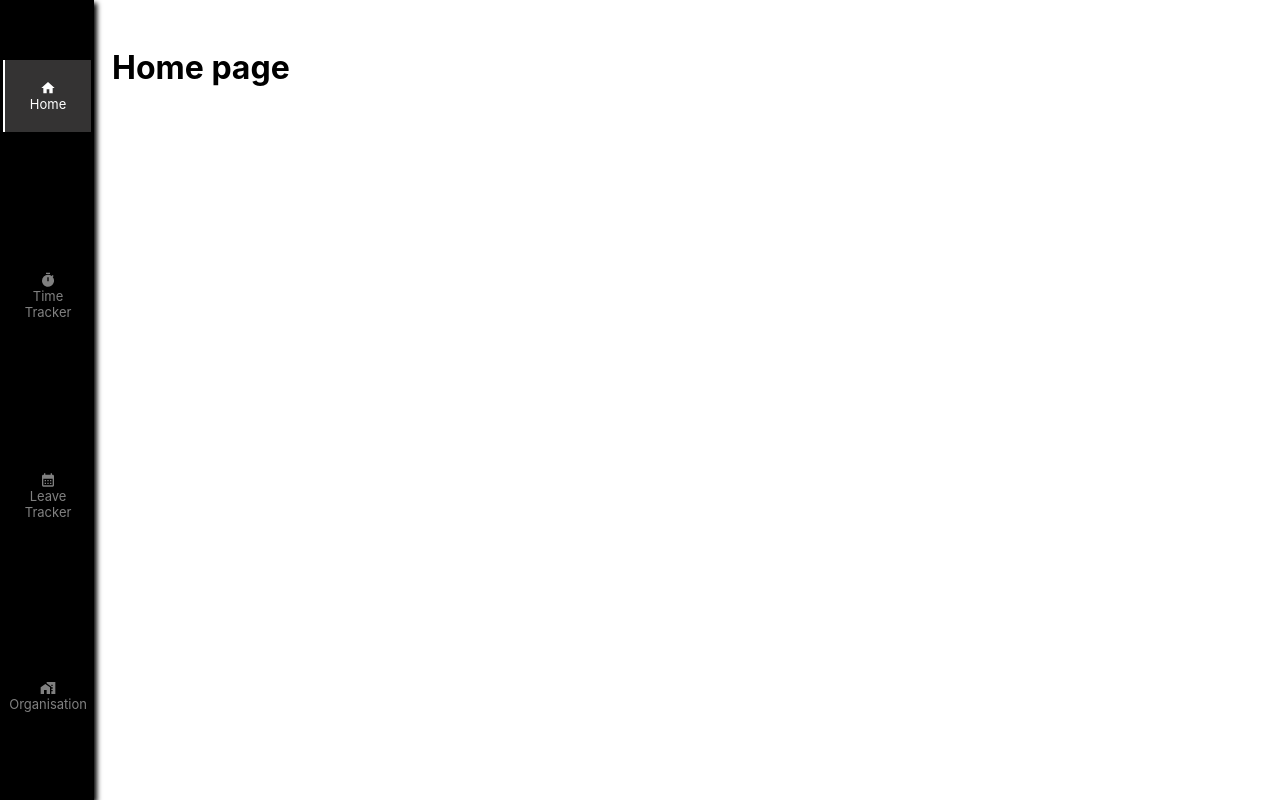
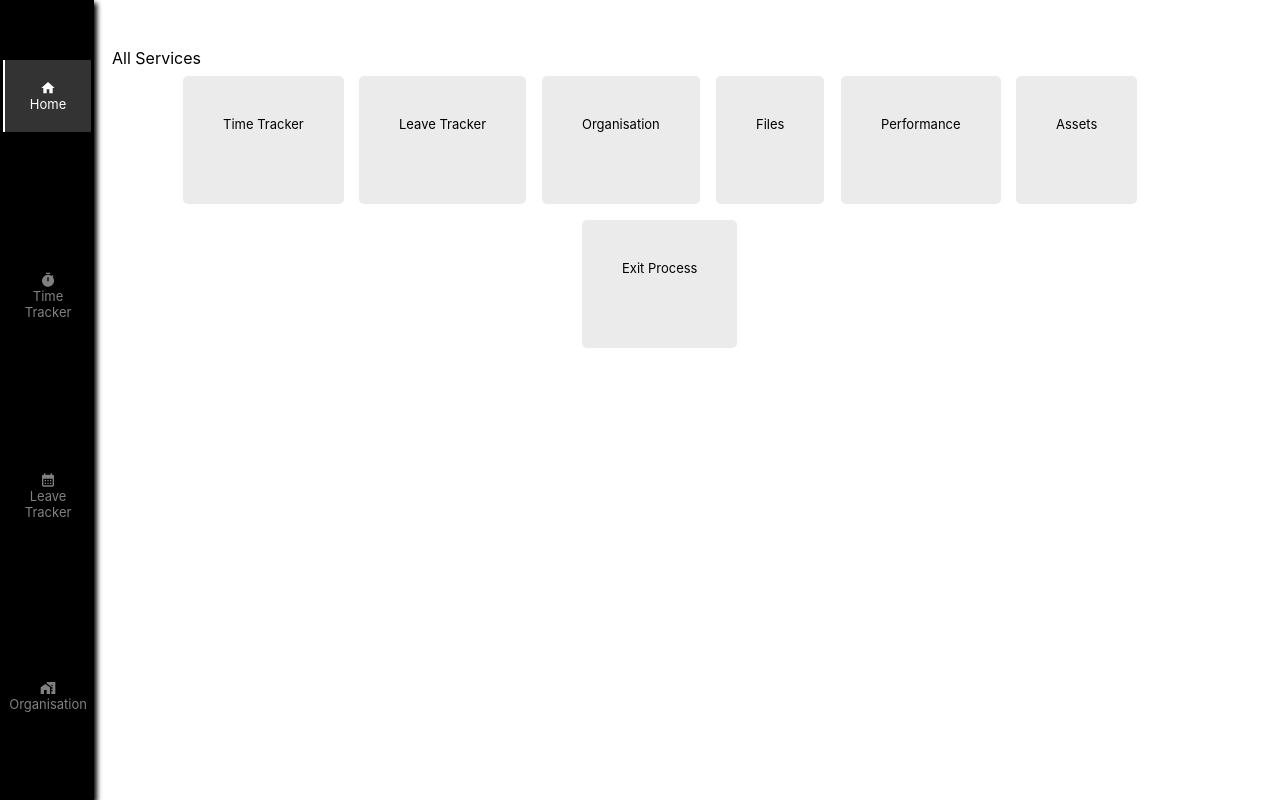
Before and after one commit to HRFocus/HRFocusFE, a React (Create React App) app: page /user/home in a window 1280 px wide. Built offline with nearby package versions, Linux system fonts and the light colour scheme.

Commit message:
added service cards

```diff
--- a/src/pages/UserPages/Home/Home.css
+++ b/src/pages/UserPages/Home/Home.css
@@ -1,3 +1,22 @@
 .home-page-container{
     padding: 3rem 7rem;
 }
+.home-page-container ul{
+    list-style: none;
+    display: flex;
+    flex-direction: row;
+    width: 100%;
+    flex-wrap: wrap;
+    justify-content: center;
+}
+
+ .home-page-container a {
+     width: max-content;
+     text-decoration: none;
+     color: black;
+     font-size: small;
+     text-align:justify;
+    }
+    .home-page-container li {
+    margin: .5rem;
+    }
--- a/src/pages/UserPages/Home/Home.js
+++ b/src/pages/UserPages/Home/Home.js
@@ -1,11 +1,70 @@
-import React from 'react'
-import "./Home.css"
+import React from "react";
+import "./Home.css";
+import Cards from "../../../shared/FormElements/Cards/Cards";
+import { Link } from "react-router-dom";
+
 const Home = () => {
+  const services = [
+      {
+        name: "Time Tracker",
+        path: "/user/time-tracker",
+        imgPath: "",
+      },
+      {
+        name: "Leave Tracker",
+        path: "/user/leave-tracker",
+        imgPath: "",
+      },
+      {
+        name: "Organisation",
+        path: "/user/org",
+        imgPath: "",
+      },
+      {
+        name: "Files",
+        path: "/org",
+        imgPath: "",
+      },
+      {
+        name: "Performance",
+        path: "/performance",
+        imgPath: "",
+      },
+      {
+        name: "Assets",
+        path: "/assets",
+        imgPath: "",
+      },
+      {
+        name: "Exit Process",
+        path: "/exit-process",
+        imgPath: "",
+      },
+    ];
+
   return (
-    <div className='home-page-container'>
-      <h1>Home page</h1>
+    <div className="home-page-container">
+      <p>All Services</p>
+      <div className="services-container">
+        <ul>
+          {services.map((item,index) => {
+            return (
+              <li key={index}>
+                <Link to={item.path}>
+                  <Cards width="fit-content" border="none" backgroundColor="#ebebeb"
+                    height="8rem"
+                    borderRadius="5px"
+                  >
+                    {item.name}
+                  </Cards>
+                </Link>
+              </li>
+            );
+          })}
+        </ul>
+      </div>
     </div>
-  )
-}
+  );
+};
 
 export default Home;
--- a/src/shared/FormElements/Cards/Cards.js
+++ b/src/shared/FormElements/Cards/Cards.js
@@ -2,10 +2,21 @@ import React from 'react'
 import "./Cards.css"
 const Cards = (props) => {
   return (
-    <div className='cards'>
+    <div
+      className="cards"
+      style={{
+        backgroundColor: props.backgroundColor,
+        color: props.color,
+        border: props.border,
+        borderRadius: props.borderRadius,
+        height: props.height,
+        boxShadow: props.boxShadow,
+        width: props.width,
+      }}
+    >
       {props.children}
     </div>
-  )
+  );
 }
 
 export default Cards;
```
Also changed, not shown: src/shared/Navigation/SideNav/SideNav.js (+3 -4 lines).
